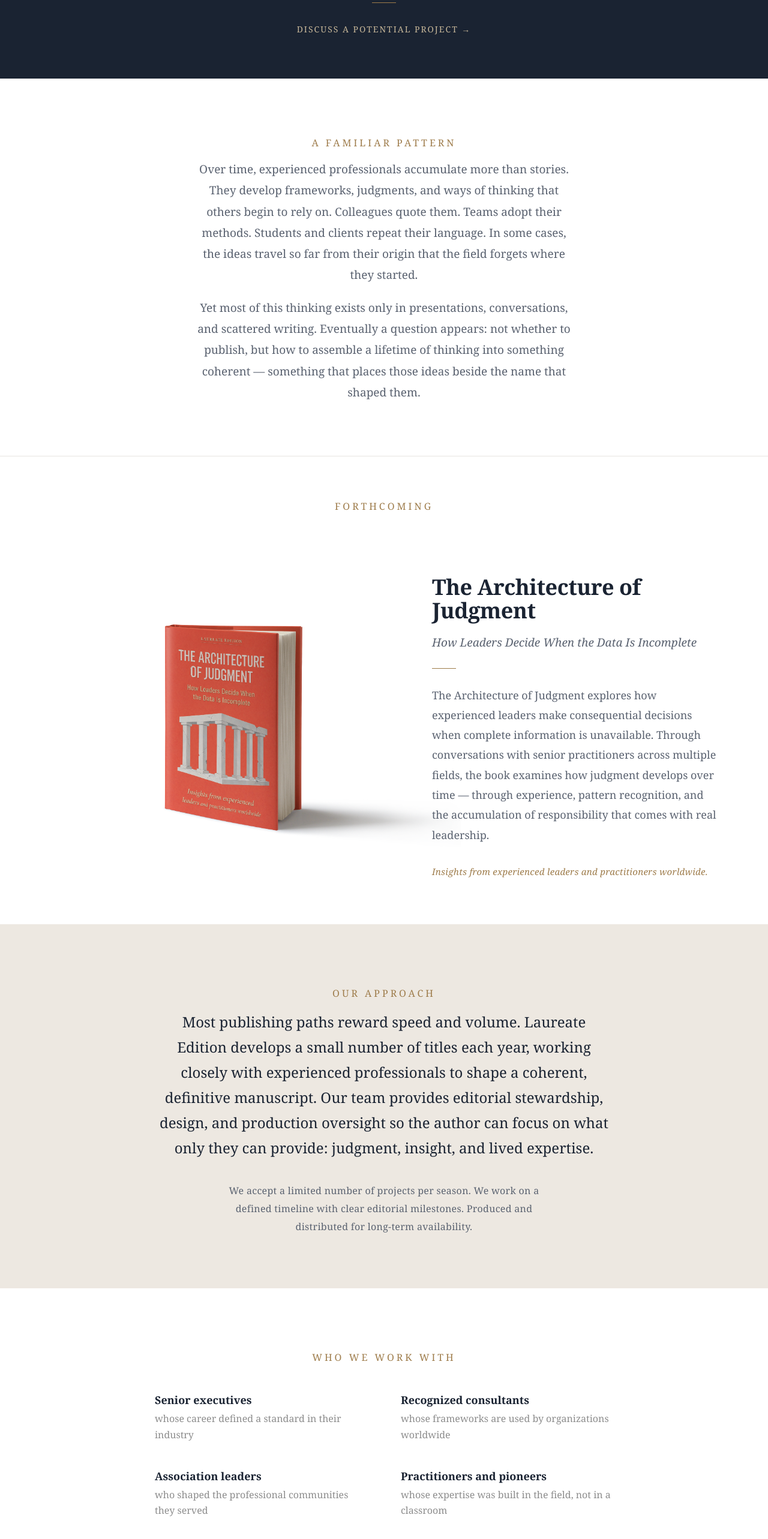
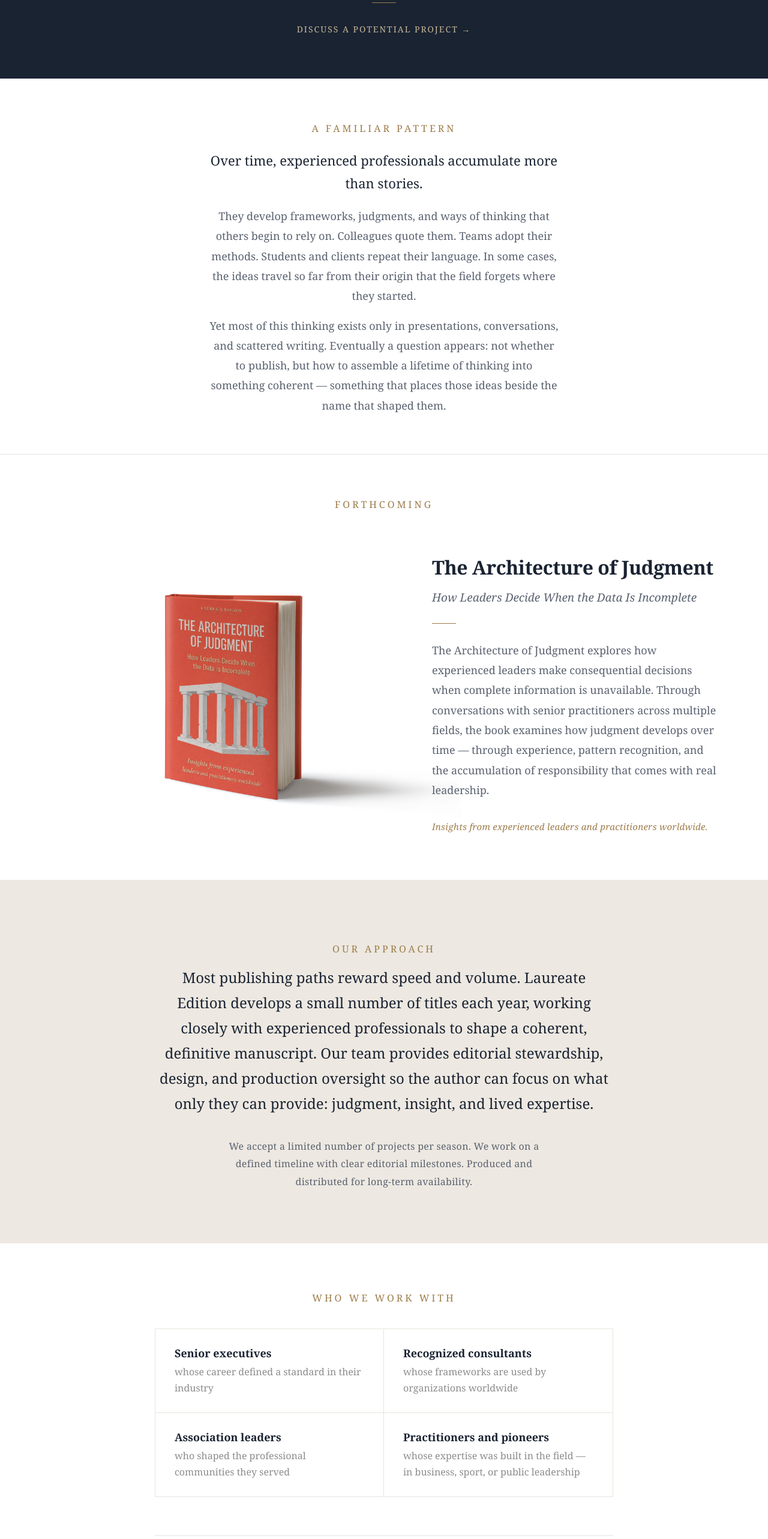
Before and after one commit to jmurray539-bit/laureate-site, a React (Vite) app: page / in a window 1280 px wide. Shown: the part 800-3366 px from the top of the page at 60% size. Built offline with nearby package versions, Linux system fonts and the light colour scheme.

Commit message:
Update Practitioners and pioneers description, improve section layouts

```diff
--- a/src/pages/laureate_homepage_v5.jsx
+++ b/src/pages/laureate_homepage_v5.jsx
@@ -157,9 +157,9 @@ const LaureateHomepage = () => {
 
       {/* ── THE MIRROR ── */}
       <section style={{
-        maxWidth: "720px",
+        maxWidth: "680px",
         margin: "0 auto",
-        padding: "80px 48px 88px",
+        padding: "56px 48px 64px",
         textAlign: "center",
         ...fadeIn(1.0),
       }}>
@@ -168,25 +168,29 @@ const LaureateHomepage = () => {
           letterSpacing: "4px",
           textTransform: "uppercase",
           color: "#9E7C4B",
-          marginBottom: "16px",
+          marginBottom: "24px",
         }}>
           A familiar pattern
         </p>
         <p style={{
-          fontSize: "19px",
+          fontSize: "22px",
+          lineHeight: 1.7,
+          color: "#1A2332",
+          fontWeight: "normal",
+          margin: "0 0 20px",
+        }}>
+          Over time, experienced professionals accumulate more than stories.
+        </p>
+        <p style={{
+          fontSize: "18px",
           lineHeight: 1.85,
           color: "#5A6270",
-          margin: "0 0 20px",
+          margin: "0 0 16px",
         }}>
-          Over time, experienced professionals accumulate more than
-          stories. They develop frameworks, judgments, and ways of
-          thinking that others begin to rely on. Colleagues quote them.
-          Teams adopt their methods. Students and clients repeat
-          their language. In some cases, the ideas travel so far from
-          their origin that the field forgets where they started.
+          They develop frameworks, judgments, and ways of thinking that others begin to rely on. Colleagues quote them. Teams adopt their methods. Students and clients repeat their language. In some cases, the ideas travel so far from their origin that the field forgets where they started.
         </p>
         <p style={{
-          fontSize: "19px",
+          fontSize: "18px",
           lineHeight: 1.85,
           color: "#5A6270",
           margin: "0",
@@ -244,7 +248,7 @@ const LaureateHomepage = () => {
           letterSpacing: "4px",
           textTransform: "uppercase",
           color: "#9E7C4B",
-          marginBottom: "48px",
+          marginBottom: "24px",
           textAlign: "center",
         }}>
           Forthcoming
@@ -266,7 +270,7 @@ const LaureateHomepage = () => {
           {/* Text — overlaps image slightly so shadow shows through */}
           <div className="forthcoming-text">
             <p style={{
-              fontSize: "36px",
+              fontSize: "32px",
               lineHeight: 1.1,
               color: "#1A2332",
               fontWeight: "600",
@@ -353,7 +357,7 @@ const LaureateHomepage = () => {
 
       {/* ── WHO WE WORK WITH ── */}
       <section style={{
-        padding: "88px 48px",
+        padding: "64px 48px 64px",
         maxWidth: "860px",
         margin: "0 auto",
       }}>
@@ -363,7 +367,7 @@ const LaureateHomepage = () => {
           textTransform: "uppercase",
           color: "#9E7C4B",
           textAlign: "center",
-          marginBottom: "16px",
+          marginBottom: "40px",
           ...fadeIn(1.2),
         }}>
           Who we work with
@@ -372,8 +376,8 @@ const LaureateHomepage = () => {
         <div style={{
           display: "grid",
           gridTemplateColumns: "1fr 1fr",
-          gap: "28px 56px",
-          marginTop: "40px",
+          gap: "0",
+          border: "1px solid #E8E5E0",
           ...fadeIn(1.25),
         }}>
           {[
@@ -391,10 +395,14 @@ const LaureateHomepage = () => {
             },
             {
               title: "Practitioners and pioneers",
-              text: "whose expertise was built in the field, not in a classroom"
+              text: "whose expertise was built in the field — in business, sport, or public leadership"
             },
           ].map((item, i) => (
-            <div key={i} style={{ padding: "8px 0" }}>
+            <div key={i} style={{
+              padding: "28px 32px",
+              borderRight: i % 2 === 0 ? "1px solid #E8E5E0" : "none",
+              borderBottom: i < 2 ? "1px solid #E8E5E0" : "none",
+            }}>
               <p style={{
                 fontSize: "18px",
                 color: "#1A2332",
@@ -418,27 +426,27 @@ const LaureateHomepage = () => {
 
       {/* ── WHAT THIS IS ── */}
       <section style={{
-        padding: "0 48px 88px",
+        padding: "0 48px 64px",
         maxWidth: "860px",
         margin: "0 auto",
       }}>
         <div style={{
           borderTop: "1px solid #E8E5E0",
-          paddingTop: "64px",
+          paddingTop: "56px",
           ...fadeIn(1.3),
         }}>
           <div style={{
             display: "grid",
             gridTemplateColumns: "1fr 1px 1fr",
             gap: "0 48px",
-            maxWidth: "720px",
+            maxWidth: "640px",
             margin: "0 auto",
           }}>
 
             {/* THIS IS NOT */}
             <div style={{ textAlign: "center" }}>
               <p style={{
-                fontSize: "11px",
+                fontSize: "16px",
                 letterSpacing: "4px",
                 textTransform: "uppercase",
                 color: "#BCBCBC",
@@ -468,7 +476,7 @@ const LaureateHomepage = () => {
             {/* THIS IS */}
             <div style={{ textAlign: "center" }}>
               <p style={{
-                fontSize: "11px",
+                fontSize: "16px",
                 letterSpacing: "4px",
                 textTransform: "uppercase",
                 color: "#9E7C4B",
@@ -550,13 +558,12 @@ const LaureateHomepage = () => {
 
       {/* ── FOR AGENCIES ── */}
       <section id="agencies" style={{
-        padding: "0 48px 88px",
-        maxWidth: "860px",
-        margin: "0 auto",
+        padding: "64px 48px",
+        background: "#F7F5F2",
       }}>
         <div style={{
-          borderTop: "1px solid #E8E5E0",
-          paddingTop: "56px",
+          maxWidth: "640px",
+          margin: "0 auto",
           textAlign: "center",
           ...fadeIn(1.4),
         }}>
@@ -573,7 +580,6 @@ const LaureateHomepage = () => {
             fontSize: "18px",
             lineHeight: 1.85,
             color: "#5A6270",
-            maxWidth: "540px",
             margin: "0 auto 32px",
           }}>
             We welcome inquiries from agents and managers representing
@@ -586,8 +592,8 @@ const LaureateHomepage = () => {
             onMouseLeave={() => setHoverAgency(false)}
             style={{
               display: "inline-block",
-              padding: "12px 32px",
-              border: `1px solid ${hoverAgency ? "#9E7C4B" : "#D0CCC6"}`,
+              padding: "14px 36px",
+              border: `1px solid ${hoverAgency ? "#9E7C4B" : "#C8B89A"}`,
               color: hoverAgency ? "#9E7C4B" : "#8C8C8C",
               fontSize: "13px",
               letterSpacing: "2px",
```
